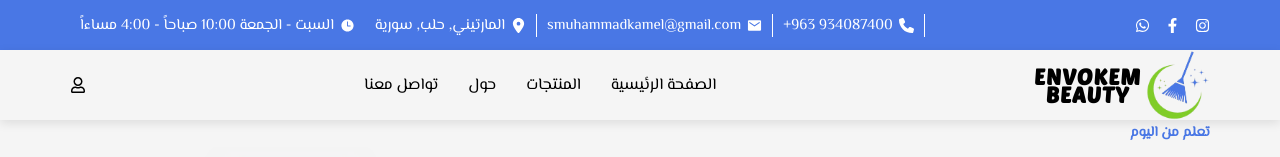
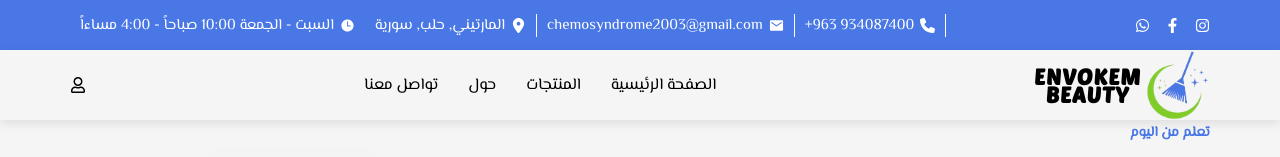
Before and after one commit to mohamad-taha/chemosyndrome, a React (Vite) app: page / in a window 1280 px wide. Shown: the top 157 px of the page. Built offline with nearby package versions, Linux system fonts and the light colour scheme; no server answers; the database is empty.

Commit message:
fix header links

```diff
--- a/src/components/Header/Header.jsx
+++ b/src/components/Header/Header.jsx
@@ -53,7 +53,7 @@
             <a
               aria-label="kamel instagram"
               target="_blank"
-              href="https://www.instagram.com/envokem_beauty/"
+              href="https://www.instagram.com/envokembeauty/"
             >
               <FaInstagram />
             </a>
@@ -83,8 +83,8 @@
 
             <p>
               <IoMdMail />
-              <a href="mailto:smuhammadkamel@gmail.com">
-                smuhammadkamel@gmail.com
+              <a href="mailto:chemosyndrome2003@gmail.com">
+                chemosyndrome2003@gmail.com
               </a>
             </p>
 
```
